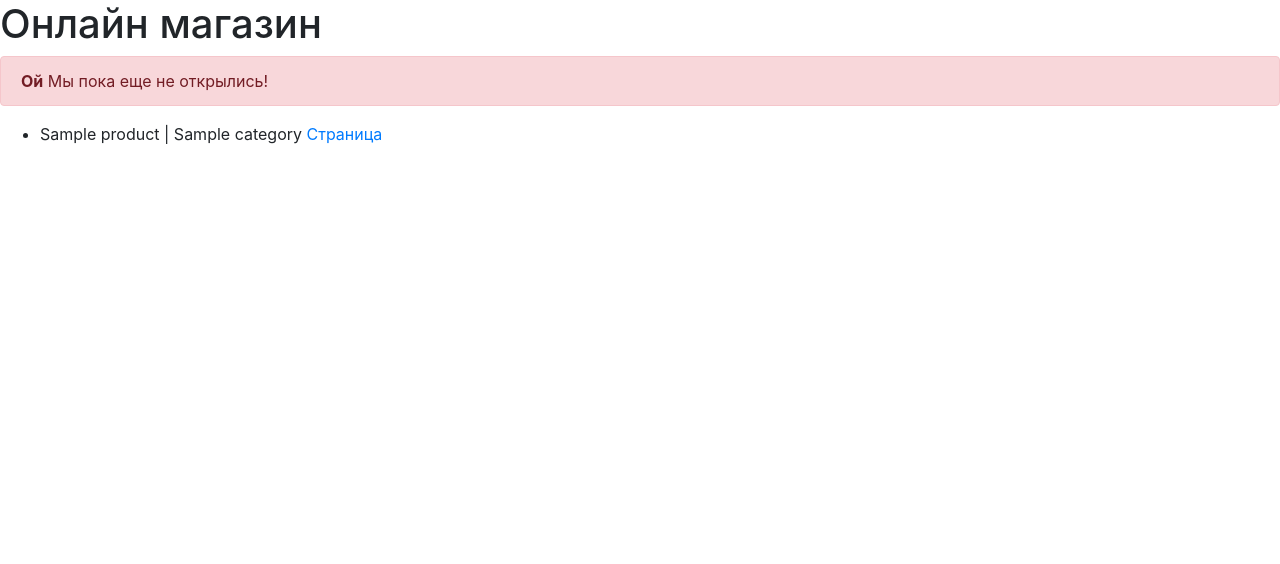
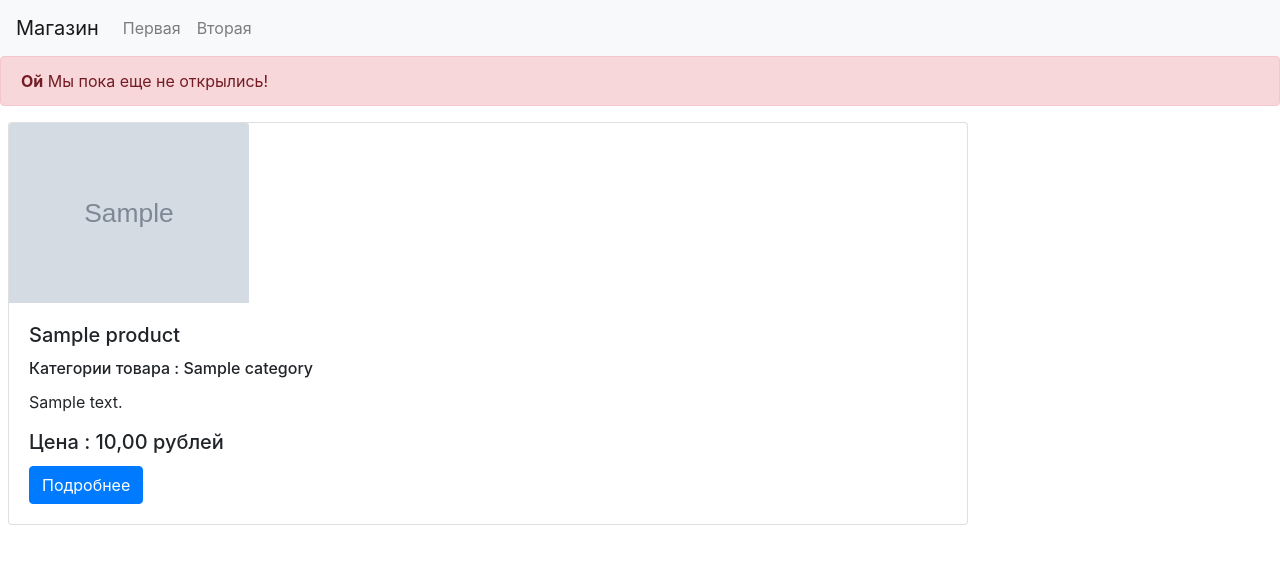
Before and after one commit to KCN6512/onlineshop, a Django app: page / in a window 1280 px wide. Shown: the top 564 px of the page. Run offline with Django 4.2, Linux system fonts and the light colour scheme; tables that the repository leaves empty hold one stand-in row (values such as "Sample post"); grey boxes marked "Sample" are stand-in pictures; some libraries are stand-ins or nearby versions.

Commit message:
complete home and product pages

```diff
--- a/djangoshop/djangoshop/settings.py
+++ b/djangoshop/djangoshop/settings.py
@@ -123,3 +123,8 @@ STATIC_URL = 'static/'
 # https://docs.djangoproject.com/en/4.1/ref/settings/#default-auto-field
 
 DEFAULT_AUTO_FIELD = 'django.db.models.BigAutoField'
+
+MEDIA_ROOT = BASE_DIR / 'media'
+MEDIA_URL = '/media/'
+
+STATIC_URL = '/static/'
--- a/djangoshop/djangoshop/urls.py
+++ b/djangoshop/djangoshop/urls.py
@@ -15,8 +15,12 @@ Including another URLconf
 """
 from django.contrib import admin
 from django.urls import include, path
+from django.conf.urls.static import static
+from django.conf import settings
 
 urlpatterns = [
     path('admin/', admin.site.urls),
     path('', include('shopapp.urls'))
 ]
+
+urlpatterns += static(settings.MEDIA_URL, document_root=settings.MEDIA_ROOT)
--- a/djangoshop/shopapp/models.py
+++ b/djangoshop/shopapp/models.py
@@ -6,10 +6,11 @@ from django.urls import reverse
 
 class Products(models.Model):
     name = models.CharField(max_length=128, verbose_name='Название')
-    product_code = models.PositiveIntegerField(validators=[MaxValueValidator(9999999)], verbose_name='Код продукта') # семизначное число
+    product_code = models.PositiveIntegerField(unique=True, validators=[MaxValueValidator(9999999)], verbose_name='Код продукта') # семизначное число
     description = models.TextField(verbose_name='Описание товара')
     price = models.DecimalField(max_digits=10000000000, decimal_places=2, verbose_name='Цена за единицу')
     categories = models.ManyToManyField('Categories', related_name='categories')
+    image = models.ImageField(null=True)
 
     def __str__(self):
         return f'{self.name}'
@@ -32,3 +33,7 @@ class Categories(models.Model):
     class Meta:
         verbose_name = 'Категория'
         verbose_name_plural = 'Категории'
+
+
+class Order:
+    pass
--- a/djangoshop/shopapp/templates/home.html
+++ b/djangoshop/shopapp/templates/home.html
@@ -11,16 +11,45 @@
     <title>{{ page_title }}</title>
   </head>
   <body>
-    <h1>Онлайн магазин</h1>
+        <!-- navbar -->
+        <nav class="navbar navbar-expand-lg navbar-light bg-light">
+            <a class="navbar-brand" href="{% url 'home' %}">Магазин</a>
+            <div class="collapse navbar-collapse" id="navbarNav">
+              <ul class="navbar-nav">
+                <li class="nav-item">
+                  <a class="nav-link" href="#">Первая</a>
+                </li>
+                <li class="nav-item">
+                  <a class="nav-link" href="#">Вторая</a>
+                </li>
+              </ul>
+            </div>
+          </nav>
+        <!-- конец navbar -->
+
     <div class="alert alert-danger" role="alert">
         <strong>Ой</strong> Мы пока еще не открылись!
       </div>
     {% block content %}
-    <ul>
+   <!--<ul class="list-group">
     {% for i in products %}
-    <li>{{ i.name }} | {{ i.categories.all|join:"," }} <a href="{{ i.get_absolute_url }}">Страница</a></li>
+    <li class="list-group-item ">{{ i.name }} | {{ i.categories.all|join:"," }} <a class="btn btn-primary" role="button" href="{{ i.get_absolute_url }}">Страница товара</a>
+        <img class="irounded float-top w-25 pb-3" src="{{ i.image.url }} ">
+    </li>
     {% endfor %}
-    </ul>
+    </ul> -->
+    {% for product in products %}
+    <div class="card w-75 ml-2 mb-2">
+        <img class="card-img-top w-25" src="{{ product.image.url }}" alt="{{ product.name }}">
+        <div class="card-body">
+          <h5 class="card-title">{{ product.name }}</h5>
+          <h6 class="card-title">Категории товара : {{ product.categories.all|join:',' }}</h5>
+          <p class="card-text" >{{ product.description|truncatewords:100 }}</p>
+          <h5 class="card-title">Цена : {{ product.price }} рублей </h5>
+          <a href='{{ product.get_absolute_url }}' class="btn btn-primary">Подробнее</a>
+        </div>
+      </div>
+    {% endfor %}
     {% endblock %}
 
 
--- a/djangoshop/shopapp/urls.py
+++ b/djangoshop/shopapp/urls.py
@@ -4,5 +4,5 @@ from .views import HomeView, product_view
 
 urlpatterns = [
     path('', HomeView.as_view(), name='home'),
-    path('product/<int:code>/', product_view, name='product')
+    path('product/<int:code>', product_view, name='product')
 ]
--- a/djangoshop/shopapp/views.py
+++ b/djangoshop/shopapp/views.py
@@ -16,7 +16,8 @@ class HomeView(ListView):
 
 
 def product_view(request, code):
-    return render(request, 'product.html', context={'code': code})
+    queryset = Products.objects.get(product_code=code)
+    return render(request, 'product.html', context={'product': queryset})
 
 if __name__ == '__main__':
     import os
```
Also changed, not shown: djangoshop/shopapp/templates/product.html (+12 -1 lines), djangoshop/media/92f5cbbe76cbccb59e28290a71366bae0581ff7ea0ece9b90426275db520108a.jpg (added), djangoshop/media/c9e6213264bc03bcdcd1b288fcfcd15e56332858c9f9e3c88cc75467fba289f6.jpg (added), djangoshop/media/fullscreen_tufli-domashnie-art-500.jpg (added), djangoshop/shopapp/migrations/0004_alter_products_product_code.py (added), djangoshop/shopapp/migrations/0005_products_image.py (added).
